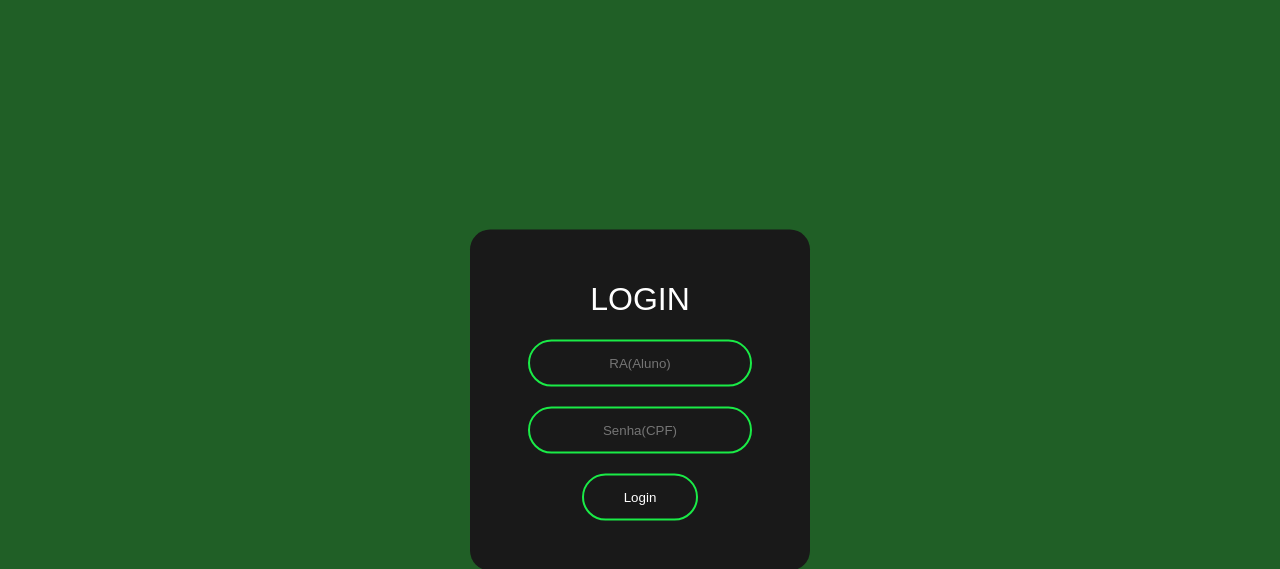
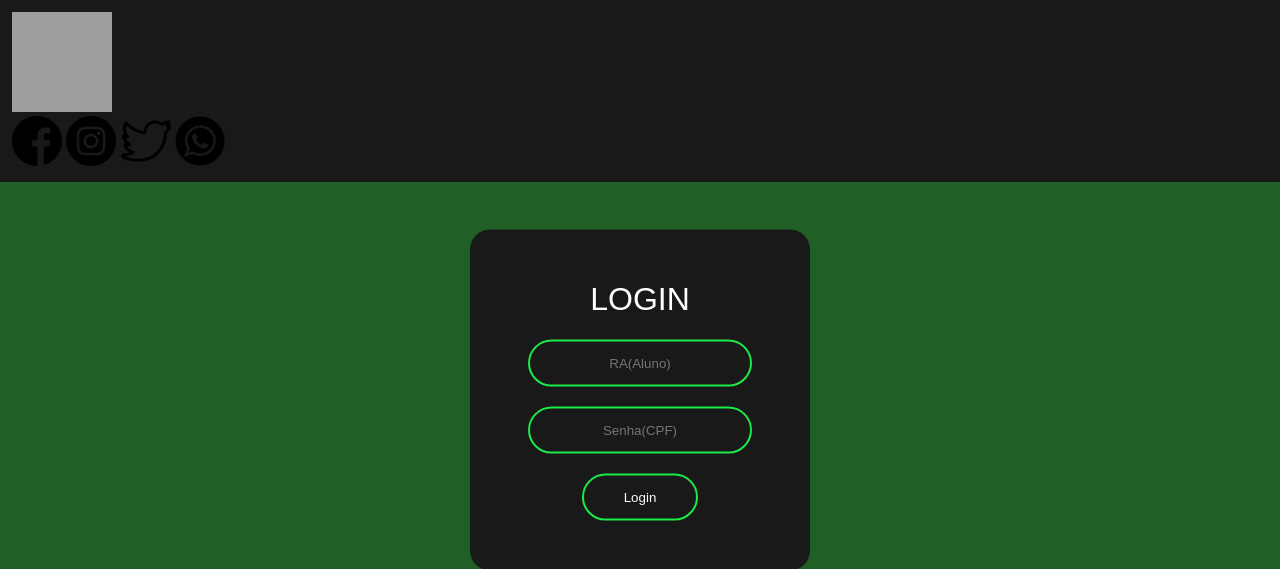
Before and after one commit to AtumRa5/webfrontend-estagio, a PHP site: page /teste.html in a window 1280 px wide. Shown: the top 569 px of the page. Run offline with PHP 8.4, Linux system fonts and the light colour scheme; grey boxes are pictures that could not be loaded.

Commit message:
pagina login atualizada

```diff
--- a/css/style.css
+++ b/css/style.css
@@ -1,15 +1,38 @@
+header{
+
+
+    padding: 10px;
+    border: 2px solid #191919;
+    background: #191919;
+
+
+
+}
+
+
+
+.logo2{
+    background-color: #191919;
+
+}
+
+
 body {
     margin:0px;
     padding:0px;
     font-family: sans-serif;
     background: #205f26;
 
+
+
   }
+
 
   .box {
     width: 280px;
     padding: 30px;
-    position: absolute;
+    position:absolute;
+
     top: 50%;
     left: 50%;
     border-radius:20px;
@@ -17,7 +40,10 @@ body {
     background: #191919;
     text-align: center;
 
+
   }
+
+
   .box h1 {
     color: white;
     text-transform: uppercase;
@@ -63,31 +89,3 @@ body {
   .box input[type="submit"]:hover {
     background: #1aeb47;
   }
-
-  .block {
-    position: relative;
-    margin: 3px auto 0;
-    width: 50px;
-    height: 25px;
-    background: linear-gradient(0deg, #000, #272727);
-  }
-
-  .block:before, .block:after {
-    content: '';
-    position: absolute;
-    left: -2px;
-    top: -2px;
-    background: linear-gradient(45deg, #fb0094, #0000ff, #00ff00,#ffff00, #ff0000, #fb0094,
-      #0000ff, #00ff00,#ffff00, #ff0000);
-    background-size: 400%;
-    width: calc(100% + 4px);
-    height: calc(100% + 4px);
-    z-index: -1;
-    animation: steam 20s linear infinite;
-  }
-
-
-
-  .block:after {
-    filter: blur(50px);
-  }
--- a/teste.html
+++ b/teste.html
@@ -4,8 +4,22 @@
 <title> TESTE</title>
 <link rel="stylesheet" href="css/style.css">
 </head>
+
+<header>
+  <a href="https://portal.pas.ifsuldeminas.edu.br"><img  src="assets/IFLOGO.png" alt="" height="100px" width="100px"></a>
+  <div class="logo2"><img src="assets/facebook.png"  height="50px" width="50px">
+        <img src="assets/instagram.png" alt="" height="50px" width="50px">
+        <img src="assets/twitter.png" alt="" height="50px" width="50px">
+        <img src="assets/whatsapp.png" alt="" height="50px" width="50px">
+  </div>
+</header>
+
 <body>
+
+
+
 <form class="box">
+
   <h1>LogIn</h1>
   <input type="text" name="" placeholder="RA(Aluno)" class="text-input">
   <input type="password" name="" placeholder="Senha(CPF)" class="text-input">
```
Also changed, not shown: assets/do-utilizador.png (added), assets/facebook.png (added), assets/instagram.png (added), assets/partyjava.png (added), assets/partylogo.jpg (added), assets/paypal.png (added), assets/pin.png (added), assets/twitter.png (added), assets/whatsapp.png (added), assets/whatsapp1.png (added).
